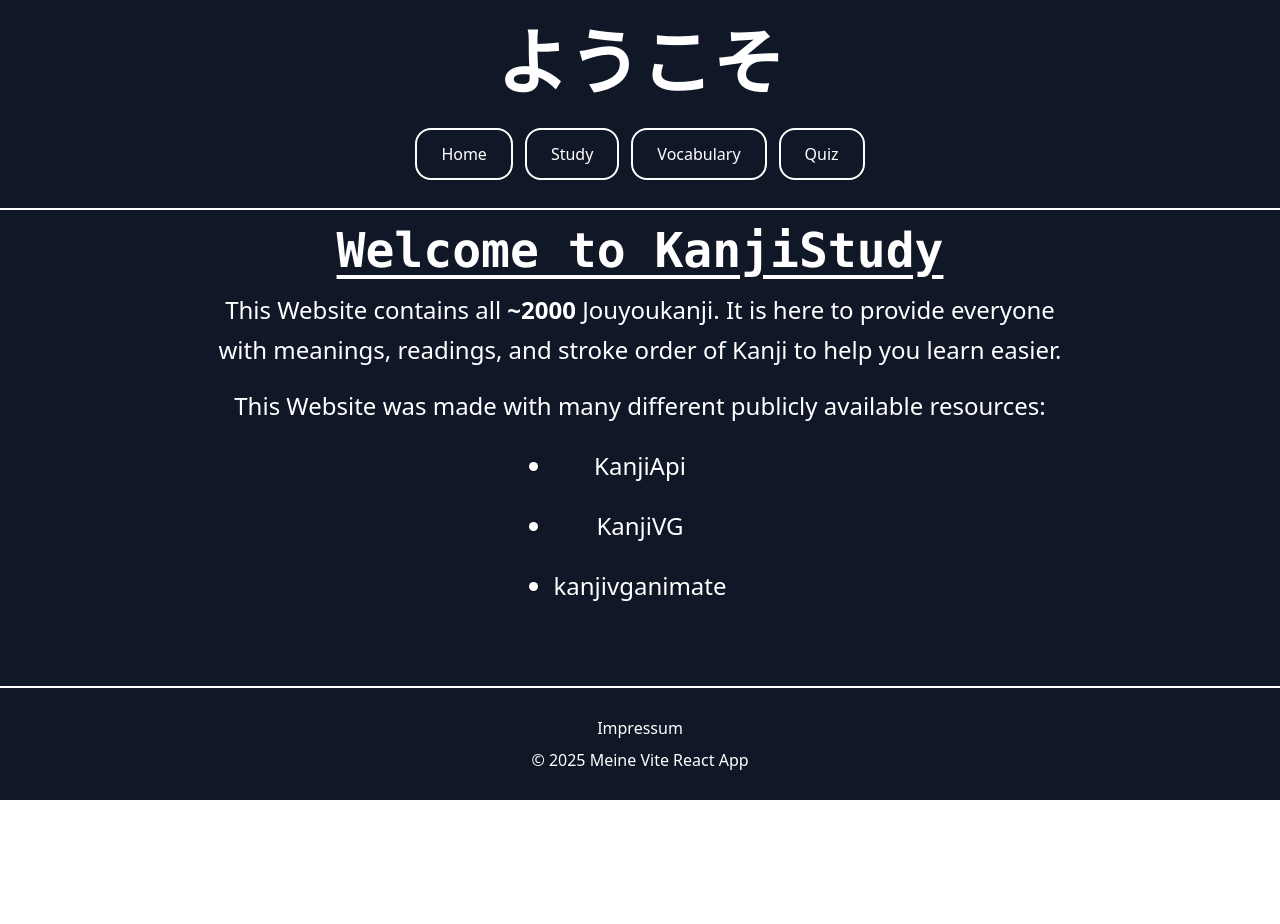
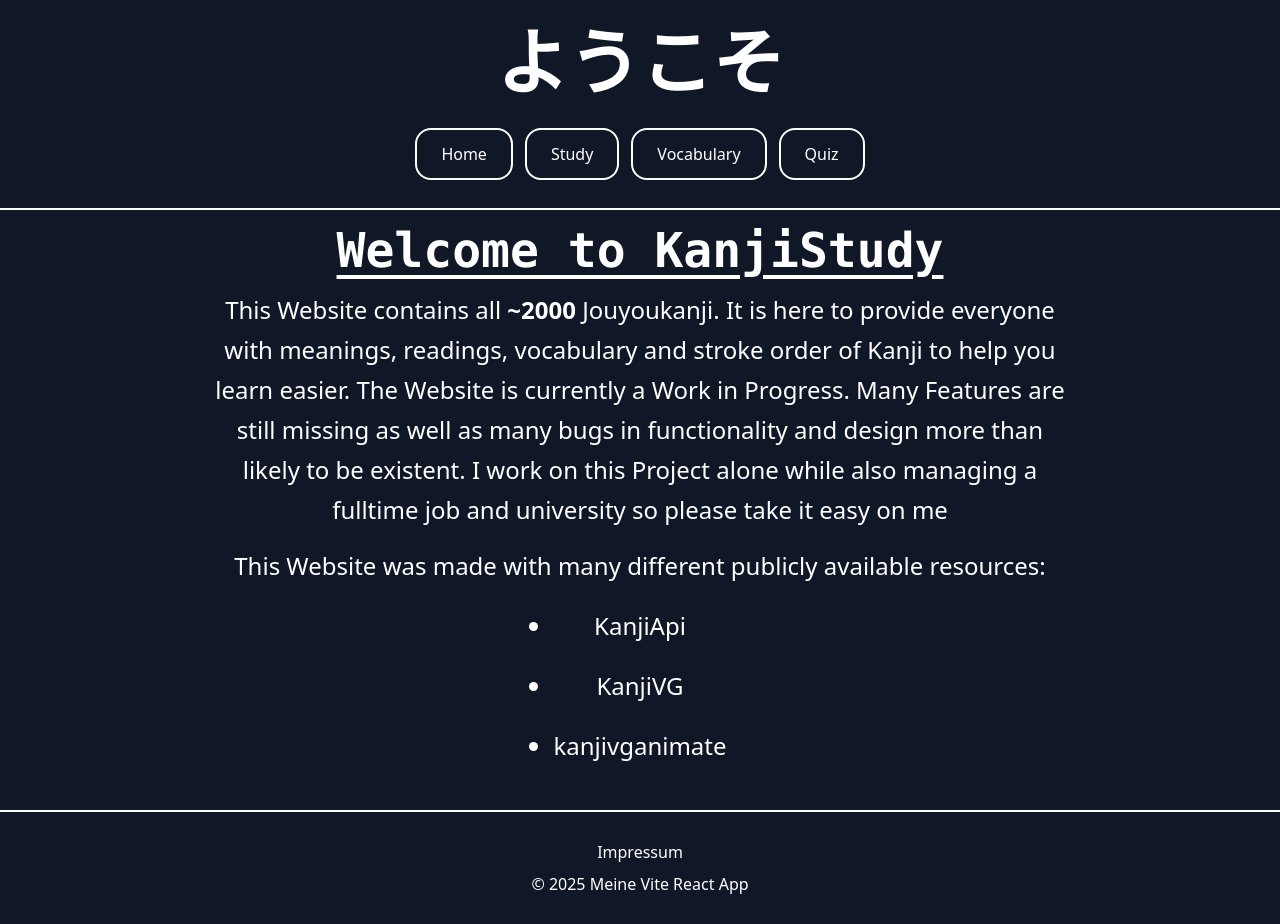
Before and after one commit to Yukihara11/kanjistudy, a React (Vite) app: page / in a window 1280 px wide. Before the commit the page ends 800 px from the top, so only its background shows below. Built offline with nearby package versions, Linux system fonts and the light colour scheme.

Commit message:
Changed Homepage description - again

```diff
--- a/src/components/Homeroute/Introduction.tsx
+++ b/src/components/Homeroute/Introduction.tsx
@@ -6,9 +6,9 @@ interface Link {
 }
 
 const links: Link[] = [
-    { id: 1, value: "https://kanjiapi.dev/", text: "KanjiApi" },
-    { id: 2, value: "https://kanjivg.tagaini.net/", text: "KanjiVG" },
-    {id:3, value: "https://github.com/nihongodera/kanjivganimate/tree/master", text:"kanjivganimate"},
+    {id: 1, value: "https://kanjiapi.dev/", text: "KanjiApi"},
+    {id: 2, value: "https://kanjivg.tagaini.net/", text: "KanjiVG"},
+    {id: 3, value: "https://github.com/nihongodera/kanjivganimate/tree/master", text: "kanjivganimate"},
 
 ]
 
@@ -21,7 +21,10 @@ export default function Introduction() {
 
             <p className="mb-4">
                 This Website contains all <strong>~2000</strong> Jouyoukanji. It is here to provide everyone with
-                meanings, readings, and stroke order of Kanji to help you learn easier.
+                meanings, readings, vocabulary and stroke order of Kanji to help you learn easier. The Website is
+                currently a Work in Progress. Many Features are still missing as well as many bugs in functionality and
+                design more than likely to be existent. I work on this Project alone while also managing a fulltime job
+                and university so please take it easy on me
             </p>
 
             <h3 className="mb-4">
```
